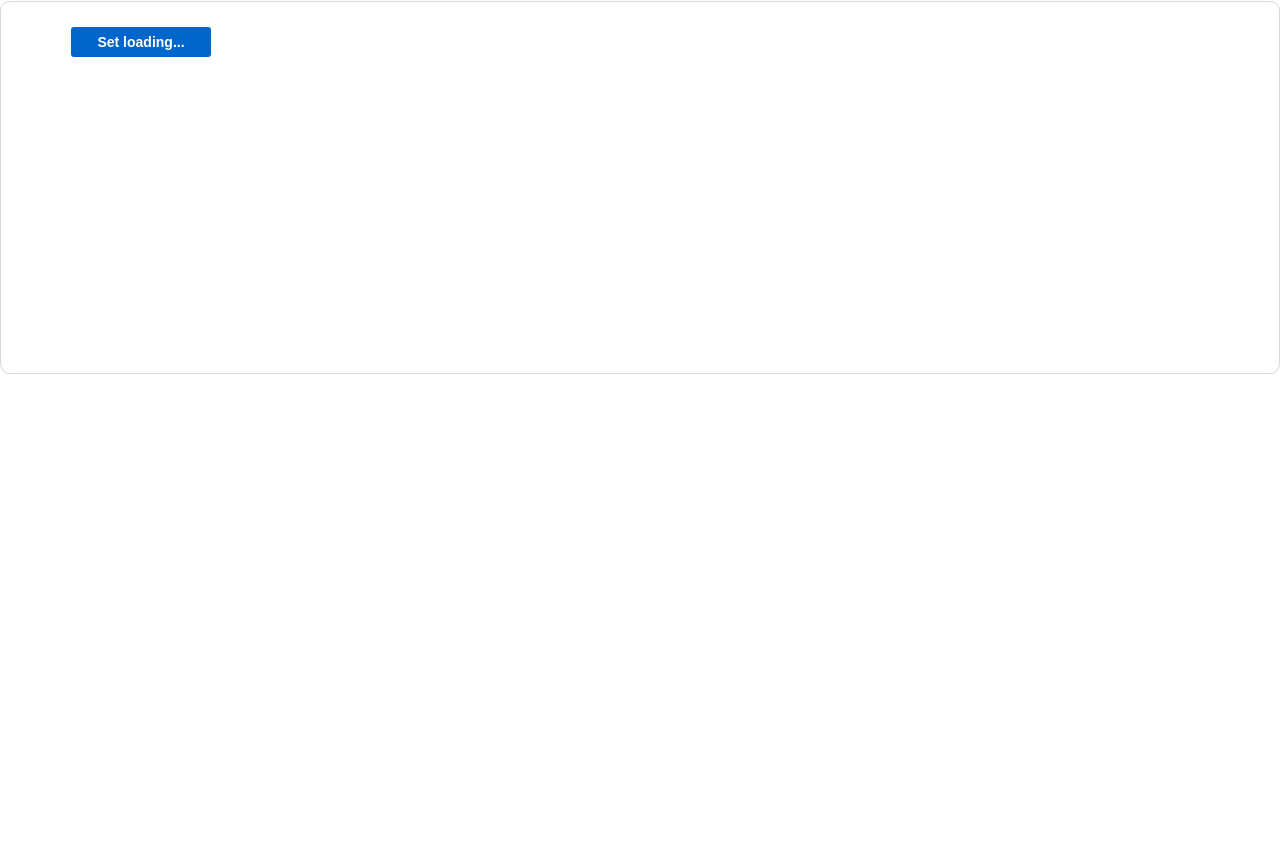
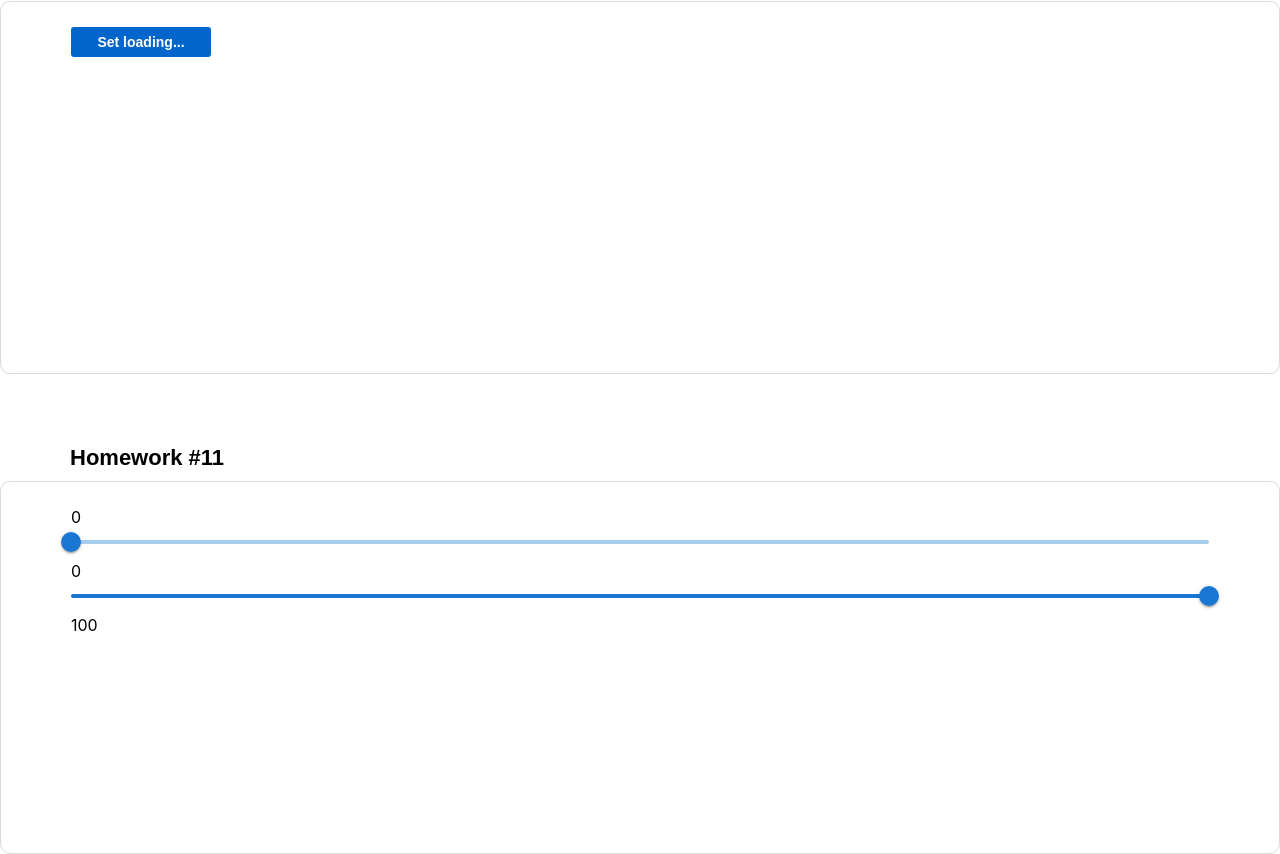
Before and after one commit to roma1524/incHomeWork, a React (Create React App) app: page /#/pre-junior in a window 1280 px wide. Shown: the part 4006-4860 px from the top of the page. Before the commit the page ends 4380 px from the top, so only its background shows below. Built offline with nearby package versions, Linux system fonts and the light colour scheme.

Commit message:
HW11 is started

```diff
--- a/src/s1-main/App.tsx
+++ b/src/s1-main/App.tsx
@@ -6,6 +6,7 @@ import HW7 from "../s2-homeworks/hw07/HW7";
 import HW8 from "../s2-homeworks/hw08/HW8";
 import HW9 from "../s2-homeworks/hw09/HW9";
 import HW10 from "../s2-homeworks/hw10/HW10";
+import HW11 from "../s2-homeworks/hw11/HW11";
 
 function App() {
     return (
@@ -24,6 +25,7 @@ function App() {
             <HW8/>
             <HW9/>
             <HW10/>
+            <HW11/>
         </div>
     )
 }
--- a/src/s2-homeworks/hw11/HW11.tsx
+++ b/src/s2-homeworks/hw11/HW11.tsx
@@ -28,6 +28,7 @@ function HW11() {
                     <div className={s.wrapper}>
                         <span id={'hw11-value'} className={s.number}>{value1}</span>
                         <SuperRange
+                            value={value1}
                             id={'hw11-single-slider'}
                             // сделать так чтоб value1 изменялось // пишет студент
 
@@ -37,6 +38,7 @@ function HW11() {
                         <span id={'hw11-value-1'} className={s.number}>{value1}</span>
                         <SuperRange
                             id={'hw11-double-slider'}
+                            value={value2}
                             // сделать так чтоб value1/2 изменялось // пишет студент
 
                         />
--- a/src/s2-homeworks/hw11/common/c7-SuperRange/SuperRange.tsx
+++ b/src/s2-homeworks/hw11/common/c7-SuperRange/SuperRange.tsx
@@ -4,6 +4,7 @@ import {Slider, SliderProps} from '@mui/material'
 const SuperRange: React.FC<SliderProps> = (props) => {
     return (
         <Slider
+            value={props.value}
             sx={{ // стили для слайдера // пишет студент
 
             }}
```
